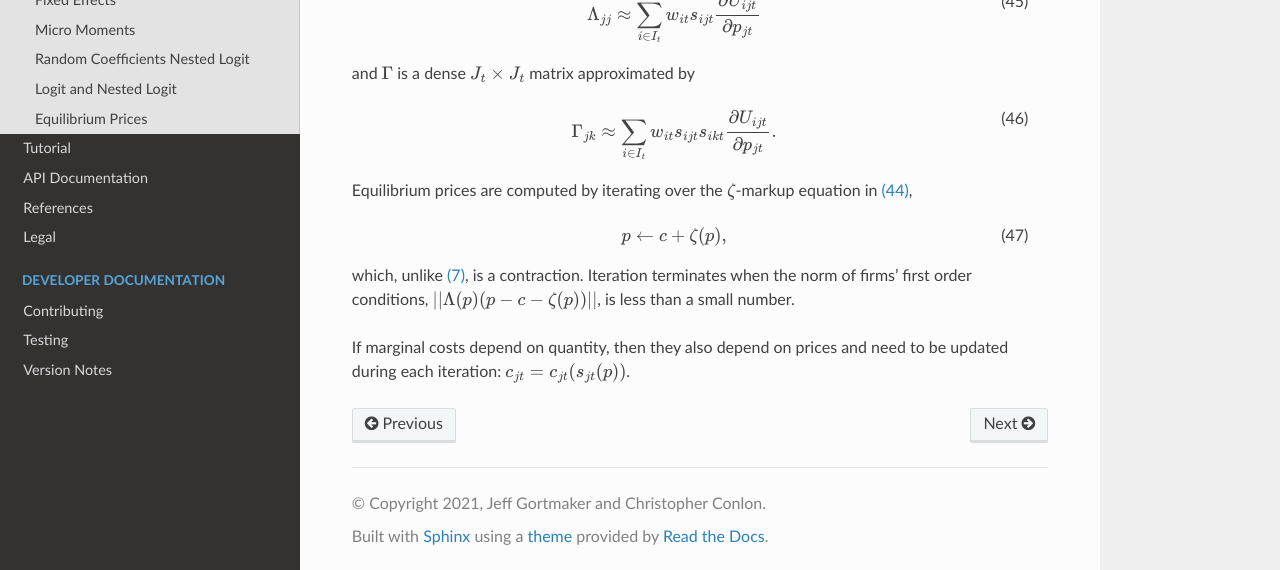
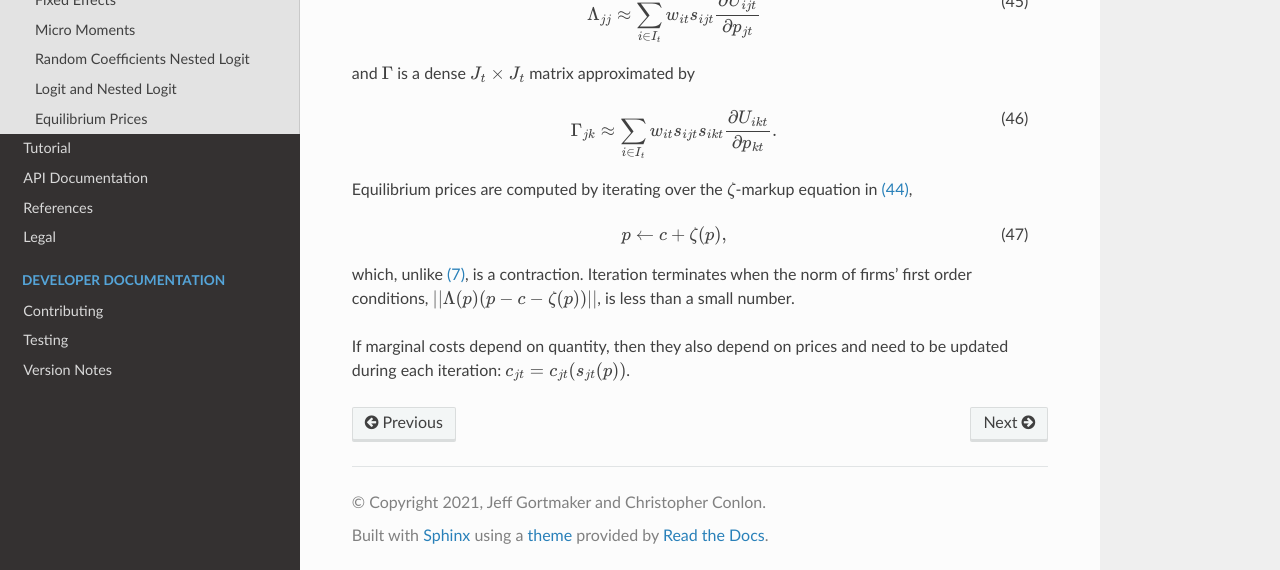
Before and after one commit to jeffgortmaker/pyblp, a Sphinx documentation site: the page built from docs/background.rst, in a window 1280 px wide and 900 px high, scrolled down 8747 px. Shown: the part 327-897 px from the top of the window. Built offline with Sphinx 7.4.7 and the Read the Docs theme 2.0.0, drawn with Linux system fonts in a browser that asks for light colours.

Commit message:
DOC: fix Gamma definition to match Morrow and Skerlos (2011) and code (closes #94)

```diff
--- a/docs/background.rst
+++ b/docs/background.rst
@@ -328,7 +328,7 @@ where :math:`\Lambda` is a diagonal :math:`J_t \times J_t` matrix approximated b
 
 and :math:`\Gamma` is a dense :math:`J_t \times J_t` matrix approximated by
 
-.. math:: \Gamma_{jk} \approx \sum_{i \in I_t} w_{it} s_{ijt}s_{ikt}\frac{\partial U_{ijt}}{\partial p_{jt}}.
+.. math:: \Gamma_{jk} \approx \sum_{i \in I_t} w_{it} s_{ijt}s_{ikt}\frac{\partial U_{ikt}}{\partial p_{kt}}.
 
 Equilibrium prices are computed by iterating over the :math:`\zeta`-markup equation in :eq:`zeta`,
 
```
